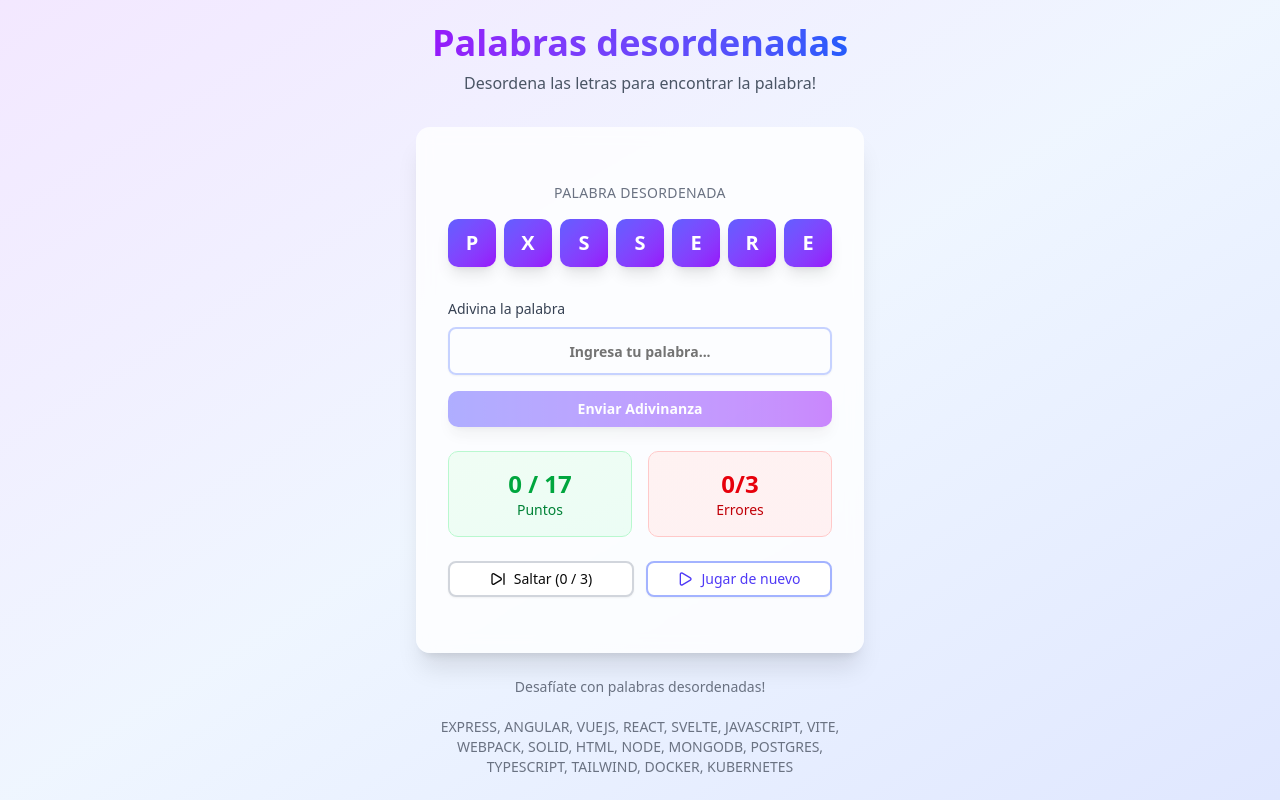
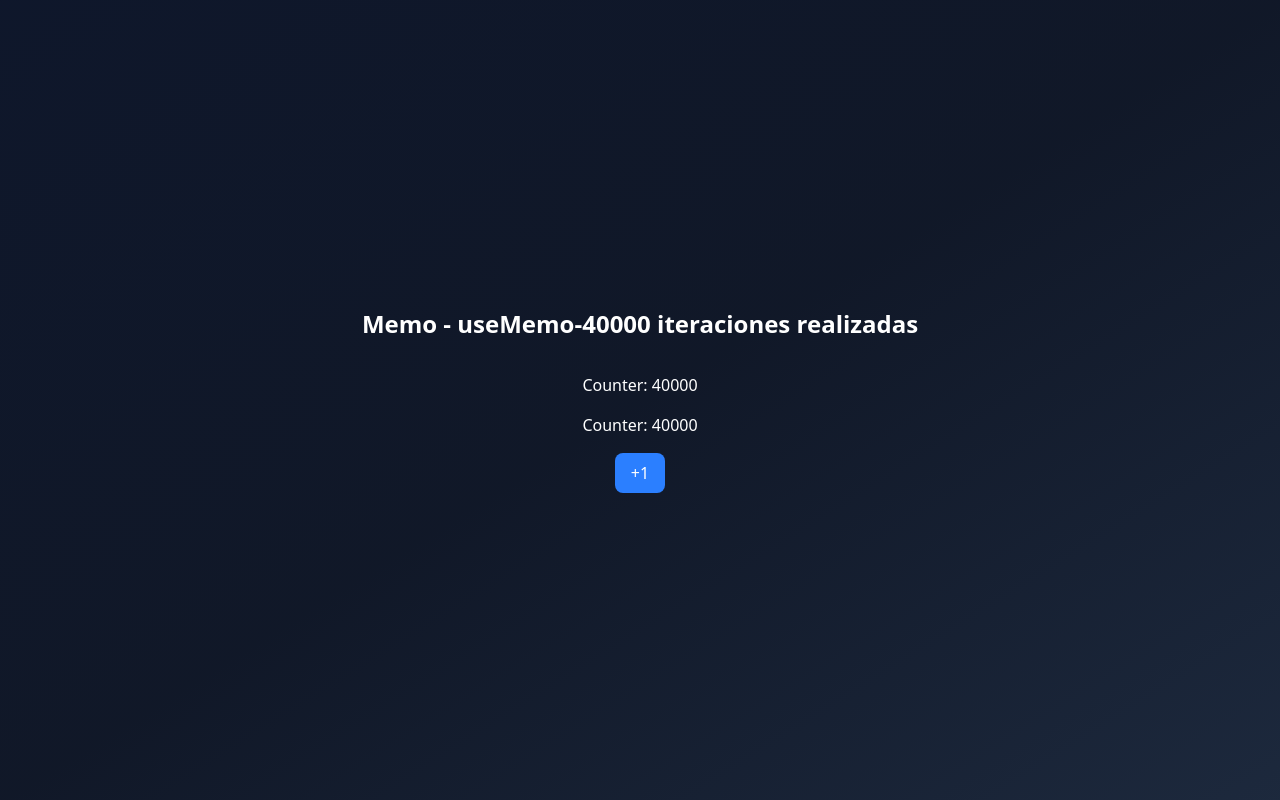
Before and after one commit to DylanA0110/hooks-app, a React (Vite) app: page / in a window 1280 px wide. Built offline with nearby package versions, Linux system fonts and the light colour scheme.

Commit message:
add hooks optimization practice

```diff
--- /dev/null
+++ b/src/06-memo/MemoCounter.tsx
@@ -0,0 +1,33 @@
+import { useCounter } from "@/hooks/useCounter";
+import { useMemo } from "react";
+
+const heavyStuff = (iterationNumber: number) => {
+  console.time("Heavy_stuff_started");
+  for (let index = 0; index < iterationNumber; index++) {
+    console.log("Ahi Vamos");
+  }
+  console.timeEnd("Heavy_stuff_started");
+
+  return `${iterationNumber} iteraciones realizadas`;
+};
+
+export const MemoCounter = () => {
+  const { count, increment } = useCounter(40_000);
+  const myHeavyValue = useMemo(()=>heavyStuff(count),[count]);
+  return (
+    <div className="bg-gradient flex flex-col gap-4">
+      <h1 className="text-2xl font-bold">Memo - useMemo-{myHeavyValue}</h1>
+      <hr />
+
+      <h4>Counter: {count}</h4>
+      <h4>Counter: {count}</h4>
+
+      <button
+        className="bg-blue-500 text-white py-2 px-4 rounded-md cursor-pointer"
+        onClick={increment}
+      >
+        +1
+      </button>
+    </div>
+  );
+};
--- /dev/null
+++ b/src/06-memo/MemoHook.tsx
@@ -0,0 +1,38 @@
+import { useCallback, useState } from "react";
+import { MyTitle } from "./ui/MyTitle";
+import { MySubTitle } from "./ui/MySubTitle";
+
+const handleMyAPICall = (myValue:string) =>{
+    console.log('Llamar mi API' + myValue)
+}
+
+export const MemoHook = () => {
+  const [title, setTitle] = useState("Hola");
+  const [subTitle, setSubTitle] = useState("Mundo");
+//   const handleMyAPI = useCallback(() => {
+//     console.log("Llamar mi API - ", subTitle);
+//   }, [subTitle]);
+
+  return (
+    <div className="bg-gradient flex flex-col gap-4">
+      <h1 className="text-2xl font-thin text-white">MemoApp</h1>
+
+      <MyTitle title={title} />
+      <MySubTitle subtitle={subTitle} callMyAPI={handleMyAPICall} />
+
+      <button
+        className="bg-blue-500 text-white px-4 rounded-md cursor-pointer"
+        onClick={() => setTitle("Helllo, " + new Date().getTime())}
+      >
+        Cambiar titulo
+      </button>
+
+      <button
+        className="bg-blue-500 text-white px-4 rounded-md cursor-pointer"
+        onClick={() => setSubTitle("World")}
+      >
+        Cambiar subtitulo
+      </button>
+    </div>
+  );
+};
--- /dev/null
+++ b/src/06-memo/ui/MySubTitle.tsx
@@ -0,0 +1,20 @@
+import React from "react";
+
+interface Props {
+  subtitle: string;
+  callMyAPI: (myValue:string)=> void;
+}
+
+export const MySubTitle = React.memo(({ subtitle, callMyAPI }: Props) => {
+  console.log("My Subtitle re-render");
+  return (
+    <>
+      <h6 className="text-2xl font-bold">{subtitle}</h6>
+      <button className="bg-indigo-500 text-white px-2 py-1 rounded-md cursor-pointer"
+        onClick={()=>callMyAPI(subtitle)}
+      >
+        Llamar a funcion
+      </button>
+    </>
+  );
+});
--- /dev/null
+++ b/src/06-memo/ui/MyTitle.tsx
@@ -0,0 +1,10 @@
+import React from "react";
+
+interface Props {
+  title: string;
+}
+
+export const MyTitle = React.memo(({ title }: Props) => {
+  console.log("My title re-render");
+  return <h1 className="text-3xl font-bold">{title}</h1>;
+});
--- a/src/main.tsx
+++ b/src/main.tsx
@@ -1,17 +1,18 @@
-import { StrictMode } from 'react'
-import { createRoot } from 'react-dom/client'
+import { StrictMode } from "react";
+import { createRoot } from "react-dom/client";
 //import { HooksApp } from './HooksApp'
-import './index.css'
+import "./index.css";
+// import { MemoHook } from "./06-memo/MemoHook";
+import { MemoCounter } from "./06-memo/MemoCounter";
 //import { TrafficLightWithHook } from './02-useEffect/TrafficLightWithHook'
-import { PokemonPage } from './03-examples/PokemonPage'
-import { TasksApp } from './05-useReducer/TaskApp'
-import { ScrambleWords } from './reducer/ScrambleWords'
+// import { PokemonPage } from './03-examples/PokemonPage'
+// import { TasksApp } from './05-useReducer/TaskApp'
+// import { ScrambleWords } from './reducer/ScrambleWords'
 //import { FocusScreen } from './04-useRef/FocusScreen'
 //import { TrafficLight } from './01-useState/TrafficLight'
 //import { TrafficLightWithEffect } from './02-useEffect/TrafficLightWithEffect'
 
-
-createRoot(document.getElementById('root')!).render(
+createRoot(document.getElementById("root")!).render(
   <StrictMode>
     {/* <HooksApp/> */}
     {/* <TrafficLight /> */}
@@ -20,6 +21,8 @@ createRoot(document.getElementById('root')!).render(
     {/* <PokemonPage /> */}
     {/* <FocusScreen/> */}
     {/* <TasksApp/> */}
-    <ScrambleWords/>
-  </StrictMode>,
-)
+    {/* <ScrambleWords/> */}
+    {/* <MemoHook /> */}
+    <MemoCounter/>
+  </StrictMode>
+);
```
